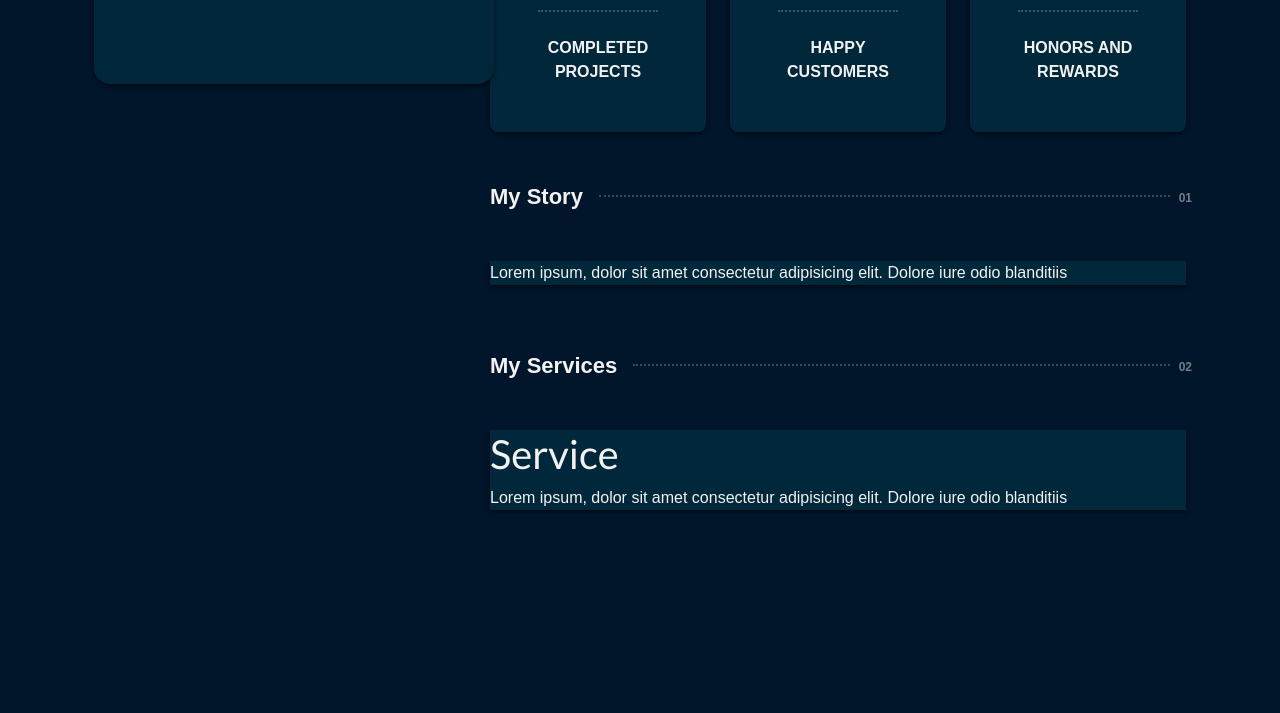
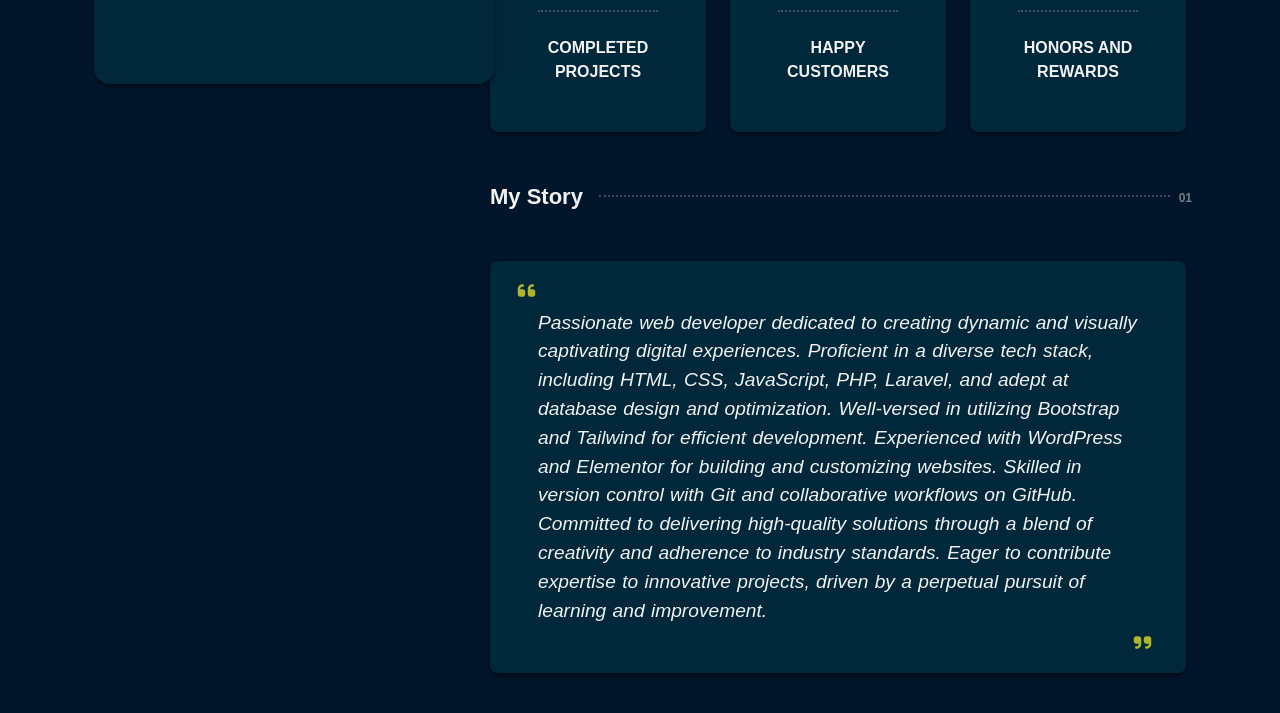
Before and after one commit to ashrafulbinharun/Personal, a plain HTML site: page index.html in a window 1280 px wide. Shown: the part 716-1429 px from the top of the page. Drawn offline with Linux system fonts and the light colour scheme; a web font is replaced by a local one.

Commit message:
story added

```diff
--- a/assets/css/style.css
+++ b/assets/css/style.css
@@ -350,6 +350,25 @@ h6 {
   right: -1.375rem;
 }
 
+/* Story */
+.description {
+  font-size: 1.125rem;
+  line-height: 1.5;
+  word-spacing: 1px;
+}
+.quote {
+  color: var(--secondary);
+  font-size: 1.25rem;
+}
+.fa-quote-left {
+  top: 3%;
+  left: 8%;
+}
+.fa-quote-right {
+  bottom: 3%;
+  right: 8%;
+}
+
 /* Footer */
 .footer {
   background-color: var(--bg);
@@ -404,6 +423,19 @@ h6 {
   .title {
     font-size: 1.25rem;
   }
+
+  /* Story */
+  .description {
+    font-size: 1.2rem;
+  }
+  .fa-quote-left {
+    top: 4%;
+    left: 7%;
+  }
+  .fa-quote-right {
+    bottom: 4%;
+    right: 7%;
+  }
 }
 
 /* Desktop Design */
@@ -449,6 +481,16 @@ h6 {
     margin-top: 0;
   }
 
+  /* Story */
+  .fa-quote-left {
+    top: 5%;
+    left: 4%;
+  }
+  .fa-quote-right {
+    bottom: 5%;
+    right: 5%;
+  }
+
   /* Footer */
   .footer {
     flex-direction: row;
--- a/index.html
+++ b/index.html
@@ -251,12 +251,20 @@
                                 </span>
                             </p>
 
-                            <div class="content_box">
-                                <p>
-                                    Lorem ipsum, dolor sit amet consectetur adipisicing elit. Dolore iure odio
-                                    blanditiis
-
+                            <div class="content_box p-5 rounded-3 position-relative">
+                                <i class="fa-solid fa-quote-left quote position-absolute"></i>
+                                <p class="mb-0 fst-italic description">
+                                    Passionate web developer dedicated to creating dynamic and visually captivating
+                                    digital experiences. Proficient in a diverse tech stack, including HTML, CSS,
+                                    JavaScript, PHP, Laravel, and adept at database design and optimization. Well-versed
+                                    in utilizing Bootstrap and Tailwind for efficient development. Experienced with
+                                    WordPress and Elementor for building and customizing websites. Skilled in version
+                                    control with Git and collaborative workflows on GitHub. Committed to delivering
+                                    high-quality solutions through a blend of creativity and adherence to industry
+                                    standards. Eager to contribute expertise to innovative projects, driven by a
+                                    perpetual pursuit of learning and improvement.
                                 </p>
+                                <i class="fa-solid fa-quote-right quote position-absolute"></i>
                             </div>
                         </div>
                     </article>
```
